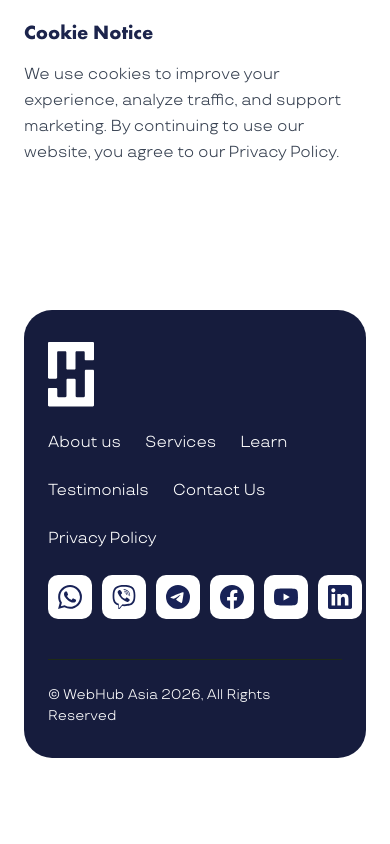
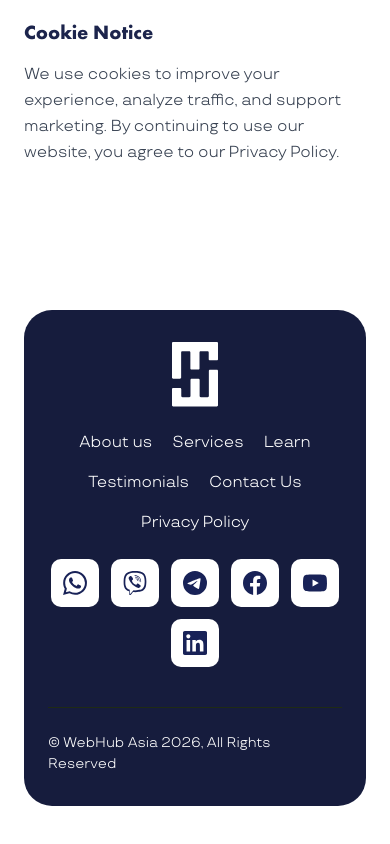
Before and after one commit to webhubmm/portfolio, a Next.js app: page /privacy in a window 390 px wide. Shown: the part 5377-6221 px from the top of the page. Before the commit the page ends 6183 px from the top, so only its background shows below. Built offline with nearby package versions, Linux system fonts and the light colour scheme; no server answers.

Commit message:
updated responsive

```diff
--- a/src/app/globals.css
+++ b/src/app/globals.css
@@ -421,6 +421,7 @@
   @media (max-width: 768px) {
     .about-counter-card {
       flex-direction: column;
+      align-items: center;
       padding: 48px 24px;
       gap: 32px;
     }
@@ -1721,17 +1722,41 @@
     gap: 24px;
   }
 
-  .footer-links {
+  .footer-nav {
+    flex: 1 1 auto;
+    min-width: 0;
+  }
+
+  .footer-links-list {
     display: flex;
     flex-wrap: wrap;
     align-items: center;
     gap: 24px;
-  }
-
-  .footer-links a {
-    color: #FFF;
+    list-style: none;
+    margin: 0;
+    padding: 0;
+  }
+
+  .footer-links-list a {
+    color: #fff;
     font-size: 1rem;
     text-decoration: none;
+  }
+
+  .footer-social-list {
+    display: flex;
+    flex-wrap: wrap;
+    align-items: center;
+    justify-content: flex-end;
+    gap: 10px;
+    list-style: none;
+    margin: 0;
+    padding: 0;
+    flex-shrink: 0;
+  }
+
+  .footer-social-list li {
+    flex-shrink: 0;
   }
 
   /* Shared nav + footer link hover: 3rd color + underline draws left to right */
@@ -1761,12 +1786,6 @@
     width: 100%;
   }
 
-  .footer-icon-cards {
-    display: flex;
-    align-items: center;
-    gap: 10px;
-  }
-
   .footer-icon-card {
     display: flex;
     padding: 10px;
@@ -1797,9 +1816,48 @@
     .footer-container {
       padding: 32px 24px;
     }
+
     .footer-top-row {
       flex-direction: column;
-      align-items: flex-start;
+      align-items: center;
+      text-align: center;
+    }
+
+    .footer-nav {
+      width: 100%;
+      display: flex;
+      justify-content: center;
+    }
+
+    .footer-links-list {
+      justify-content: center;
+      gap: 16px 20px;
+    }
+
+    .footer-social-list {
+      width: 100%;
+      max-width: 100%;
+      justify-content: center;
+      gap: 12px;
+    }
+
+    .footer-icon-card {
+      padding: 12px;
+    }
+  }
+
+  @media (max-width: 380px) {
+    .footer-social-list {
+      gap: 8px;
+    }
+
+    .footer-icon-card {
+      padding: 10px;
+    }
+
+    .footer-icon-card svg {
+      width: 20px;
+      height: 20px;
     }
   }
 
--- a/src/app/services/page.tsx
+++ b/src/app/services/page.tsx
@@ -28,7 +28,6 @@ export const metadata: Metadata = {
 const sections = [
   {
     id: "custom-software-development",
-    title: "Custom Software Development",
     subtitle: "Scalable, Secure & High-Performance Digital Solutions",
     intro: [
       "At WebHub Asia, we specialize in building custom software solutions that align perfectly with your business goals. Whether you're a startup or enterprise, we design and develop systems that are scalable, secure, and optimized for performance.",
@@ -49,7 +48,6 @@ const sections = [
   },
   {
     id: "blockchain-development",
-    title: "Blockchain Development Services",
     subtitle: "Next-Generation Decentralized Solutions",
     intro: [
       "We provide advanced blockchain development services to help businesses build secure, transparent, and decentralized applications. Our team leverages cutting-edge technologies to deliver high-performance blockchain systems.",
@@ -70,7 +68,6 @@ const sections = [
   },
   {
     id: "ai-powered-solutions",
-    title: "AI Solutions & Intelligent Systems",
     subtitle: "Empowering Businesses with AI & Automation",
     intro: [
       "We help businesses leverage the power of Artificial Intelligence (AI) to automate processes, improve efficiency, and deliver smarter user experiences.",
@@ -90,7 +87,6 @@ const sections = [
   },
   {
     id: "ui-ux-product-design",
-    title: "UI/UX & Product Design Services",
     subtitle: "Design That Enhances User Experience & Drives Engagement",
     intro: [
       "Great products start with great design. We create visually stunning and highly functional UI/UX designs that provide seamless user experiences across all devices.",
@@ -153,8 +149,7 @@ export default function ServicesPage() {
                     </div>
                   </div>
                   <div className="project-story-copy order-1 md:order-none">
-                    <h2 className="project-story-title">{section.title}</h2>
-                    <p className="project-story-subtitle mt-2 md:mt-3">{section.subtitle}</p>
+                    <h2 className="project-story-subtitle mt-0 mb-0 md:mt-1">{section.subtitle}</h2>
                     {section.intro.map((paragraph, i) => (
                       <p key={i} className="project-story-text mt-4">
                         {paragraph}
@@ -168,18 +163,18 @@ export default function ServicesPage() {
                         <li key={item}>{item}</li>
                       ))}
                     </ul>
-                    <Link
-                      href="/#contact"
-                      className="project-story-visit-btn mt-8 inline-flex w-fit"
-                    >
-                      <span className="project-story-visit-btn-label">Discuss this service</span>
-                    </Link>
                   </div>
                 </div>
               </section>
             );
           })}
         </div>
+
+        <div className="flex justify-center mt-12 md:mt-16">
+          <Link href="/#contact" className="project-story-visit-btn inline-flex w-fit">
+            <span className="project-story-visit-btn-label">Discuss our services</span>
+          </Link>
+        </div>
       </article>
       <Footer />
     </main>
--- a/src/components/layout/Footer.tsx
+++ b/src/components/layout/Footer.tsx
@@ -82,17 +82,21 @@ export default function Footer() {
               priority
             />
           </Link>
-          <nav className="footer-links" aria-label="Footer navigation">
+          <nav className="footer-nav" aria-label="Footer navigation">
+            <ul className="footer-links-list">
               {footerLinks.map(({ href, label }) => (
-              <Link key={href} href={href} className="link-nav-hover">
+                <li key={href}>
+                  <Link href={href} className="link-nav-hover">
                     {label}
                   </Link>
+                </li>
               ))}
+            </ul>
           </nav>
-          <div className="footer-icon-cards">
+          <ul className="footer-social-list" aria-label="Social media">
             {socialLinks.map(({ href, label, icon }) => (
+              <li key={label}>
                 <a
-                key={label}
                   href={href}
                   target="_blank"
                   rel="noopener noreferrer"
@@ -101,8 +105,9 @@ export default function Footer() {
                 >
                   {icon}
                 </a>
+              </li>
             ))}
-          </div>
+          </ul>
         </div>
         <div className="footer-copyright">
           © WebHub Asia 2026, All Rights Reserved
--- a/src/components/layout/Navbar.tsx
+++ b/src/components/layout/Navbar.tsx
@@ -142,17 +142,23 @@ export default function Navbar() {
             transition={{ type: "tween", duration: 0.3, ease: "easeInOut" }}
             className="md:hidden fixed inset-y-0 left-0 w-full max-w-full min-h-screen bg-white z-40 flex flex-col pt-24 pb-12 px-6 shadow-xl"
           >
-            <nav className="flex flex-col items-center justify-center flex-1 gap-4 text-center">
+            <nav
+              className="flex flex-col items-center justify-center flex-1 text-center"
+              aria-label="Main navigation"
+            >
+              <ul className="mobile-nav-menu-list flex flex-col items-center gap-1 list-none m-0 p-0 w-full max-w-sm">
                 {navLinks.map(({ href, label }) => (
+                  <li key={href} className="w-full">
                     <Link
-                  key={href}
                       href={href}
                       onClick={() => setIsOpen(false)}
-                  className="link-nav-hover text-primary py-2 text-2xl font-medium"
+                      className="link-nav-hover text-primary py-3 text-2xl font-medium block w-full"
                     >
                       {label}
                     </Link>
+                  </li>
                 ))}
+              </ul>
             </nav>
             <div className="mt-auto pt-6 flex justify-center">
               <a
```
Lines whose indentation alone changed are shown as unchanged.
